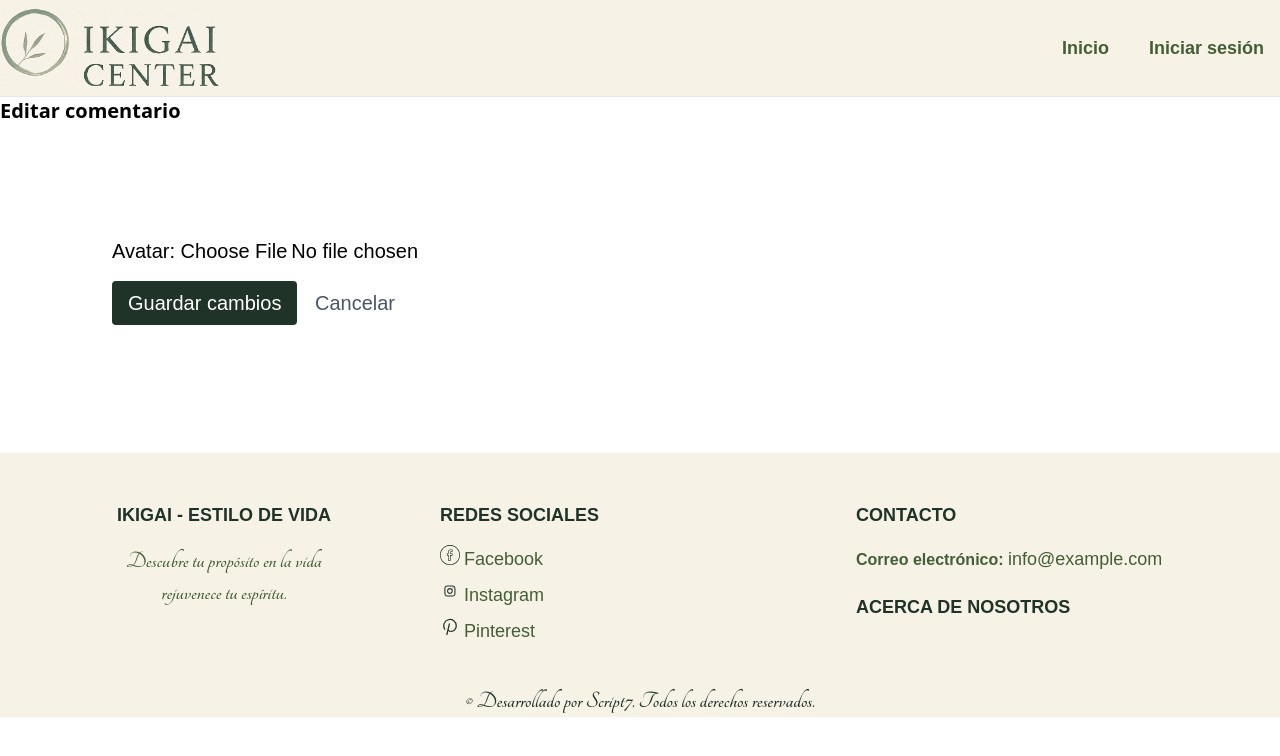
After one commit to GerardoEMontenegro/IkigaiSense, a Django app: template blog/templates/post/comment_update.html in a window 1280 px wide. The commit adds this page. Shown: the top 756 px of the page. Run offline with Django 5.2, Linux system fonts and the light colour scheme; the template is opened without the code that fills it: values that come from a table or form of the project are taken from there, others are empty; some libraries are stand-ins or nearby versions; some web fonts are replaced.

Commit message:
agregar plantilla para editar comentarios

```diff
--- a/blog/apps/comments/views.py
+++ b/blog/apps/comments/views.py
@@ -29,8 +29,8 @@ class CommentUpdateView(LoginRequiredMixin, UserPassesTestMixin, UpdateView):
     def get_success_url(self):
         return reverse_lazy('post:post_detail', kwargs={'slug': self.object.post.slug})
 
-    def get(self, request, *args, **kwargs):
-        return redirect(self.get_success_url())
+    #def get(self, request, *args, **kwargs):  #comentado por repetición
+     #   return redirect(self.get_success_url())
 
 
 class CommentDeleteView(LoginRequiredMixin, UserPassesTestMixin, DeleteView):
--- /dev/null
+++ b/blog/templates/post/comment_update.html
@@ -0,0 +1,16 @@
+{% extends "layouts/general_layout.html" %}
+
+{% block content %}
+<h2 class="text-xl font-bold mb-4">Editar comentario</h2>
+
+<form method="post" class="text-xl font-libertinus-regular m-28 space-y-4">
+    {% csrf_token %}
+    {{ form.as_p }}
+    <button type="submit"
+            class="bg-[#203329] text-white px-4 py-2 rounded">
+        Guardar cambios
+    </button>
+    <a href="{{ object.post.get_absolute_url }}"
+       class="ml-3 text-gray-600 hover:underline">Cancelar</a>
+</form>
+{% endblock %}
```
Also changed, not shown: blog/templates/post/post_detail.html (+3 -5 lines).
